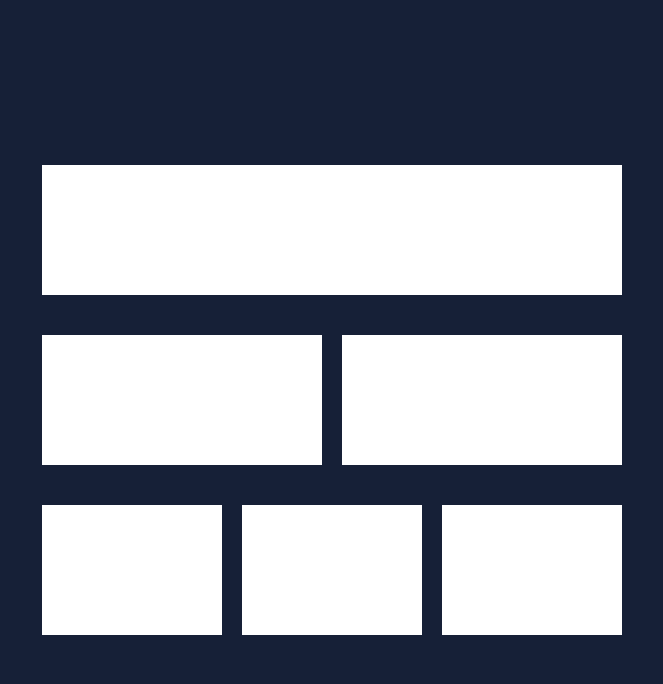
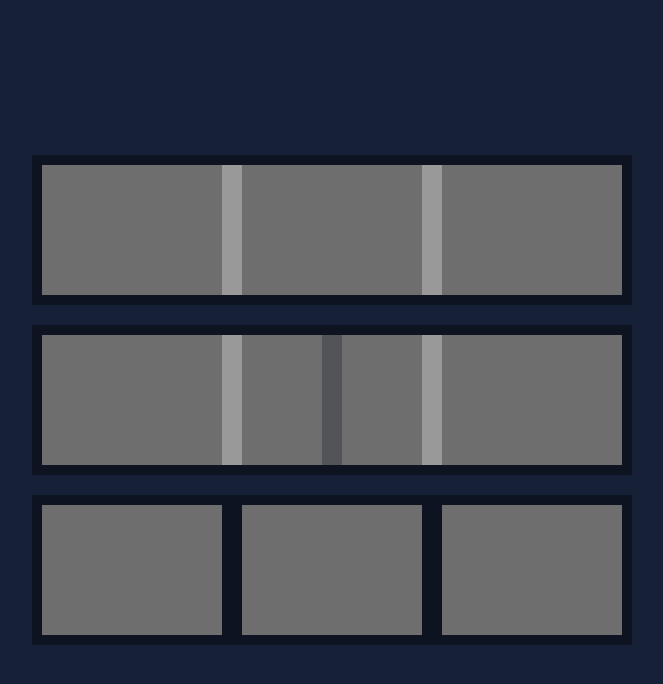
Before and after one commit to DaniAkash/simple-drag-and-drop, a React (Create React App) app: page / in a window 1280 px wide. Shown: the top 684 px of the page, without its empty margins (308-971 px from the left). Built offline with nearby package versions, Linux system fonts and the light colour scheme.

Commit message:
add transparent mine rows

```diff
--- a/src/App.js
+++ b/src/App.js
@@ -19,6 +19,7 @@ class App extends Component {
     bottomBarIsHidden: true,
     selectedTiles: initialContainer,
     dropZone: ['',''],
+    activatedMine: ['',''],
     isUnselectedDropZone: false,
     isUnselectedDragging: false,
     isSelectedDragging: false,
@@ -40,6 +41,8 @@ class App extends Component {
     this.unselectedDragEnd = this.unselectedDragEnd.bind(this);
     this.setDropZone = this.setDropZone.bind(this);
     this.setUnselectedDropZone = this.setUnselectedDropZone.bind(this);
+    this.activateMine = this.activateMine.bind(this);
+    this.deactivateMine = this.deactivateMine.bind(this);
     this.selectTile = this.selectTile.bind(this);
     this.unSelectTile = this.unSelectTile.bind(this);
     this.setDraggedTile = this.setDraggedTile.bind(this);
@@ -123,6 +126,18 @@ class App extends Component {
     });
   }
 
+  activateMine(cord) {
+    this.setState({
+      activatedMine: cord,
+    });
+  }
+
+  deactivateMine() {
+    this.setState({
+      activatedMine: ['',''],
+    });
+  }
+
   selectTile(cord) {
     const selectedTiles = JSON.parse(JSON.stringify(this.state.selectedTiles)); // ToDo: Find a better way to clone the array
     const x = cord[0], y=cord[1];
@@ -173,6 +188,9 @@ class App extends Component {
           setDropZone={this.setDropZone}
           selectTile={this.selectTile}
           draggedTile={this.state.draggedTile}
+          activateMine={this.activateMine}
+          deactivateMine={this.deactivateMine}
+          activatedMine={this.state.activatedMine}
         />
         <HoverArea
           showBottomBar={this.showBottomBar}
--- a/src/Components/Container/Container.js
+++ b/src/Components/Container/Container.js
@@ -15,6 +15,9 @@ class Container extends Component {
     setDropZone: PropTypes.func.isRequired,
     selectTile: PropTypes.func.isRequired,
     draggedTile: PropTypes.object.isRequired,
+    activateMine: PropTypes.func.isRequired,
+    deactivateMine: PropTypes.func.isRequired,
+    activatedMine: PropTypes.array.isRequired,
   }
 
   render() {
@@ -34,6 +37,9 @@ class Container extends Component {
               setDropZone={this.props.setDropZone}
               selectTile={this.props.selectTile}
               draggedTile={this.props.draggedTile}
+              activatedMine={this.props.activatedMine}
+              activateMine={this.props.activateMine}
+              deactivateMine={this.props.deactivateMine}
             />
           )
         }
--- /dev/null
+++ b/src/Components/Mine/Mine.js
@@ -0,0 +1,23 @@
+import React from 'react';
+
+const Mine = ({
+  isActivated,
+  activateMine,
+  deactivateMine,
+  xCord,
+  yCord,
+}) => {
+
+  const visibility = isActivated ? 'hidden' : 'visible';
+
+  const enterDrop = () => activateMine([xCord, yCord]);
+
+  return (
+    <div
+      className={`mine ${visibility}`}
+      onDragEnter={enterDrop}
+    />
+  );
+};
+
+export default Mine;
--- a/src/Components/Row/Row.js
+++ b/src/Components/Row/Row.js
@@ -2,6 +2,7 @@ import React from 'react';
 
 import SelectedTile from '../Tile/SelectedTile';
 import DropArea from '../DropArea/DropArea';
+import Mine from '../Mine/Mine';
 
 const Row = ({
   items,
@@ -14,6 +15,9 @@ const Row = ({
   setDropZone,
   selectTile,
   draggedTile,
+  activatedMine,
+  activateMine,
+  deactivateMine,
 }) => (
   <div className={'row'}>
     {
@@ -31,14 +35,21 @@ const Row = ({
             />
           );
         } else {
+
           let isDropZone = false;
           if (dropZone[0] === xCord && dropZone[1] === yCord) {
             isDropZone = true;
           }
+
+          let isDragging = false;
+          if (activatedMine[0] === xCord && activatedMine[1] === yCord) {
+            isDragging= true;
+          }
+
           return (
             <DropArea
               key={index}
-              isDragging={isUnselectedDragging || isSelectedDragging}
+              isDragging={isDragging}
               isDropZone={isDropZone}
               xCord={xCord}
               yCord={yCord}
@@ -49,6 +60,29 @@ const Row = ({
         }
       })
     }
+    <div className="mine-row">
+      {
+        items.map((each, index) => {
+          let yCord = index;
+
+          let isActivated = false;
+          if(activatedMine[0] === xCord && activatedMine[1] === yCord) {
+            isActivated = true;
+          }
+
+          return (
+            <Mine
+              key={index}
+              isActivated={isActivated}
+              activateMine={activateMine}
+              deactivateMine={deactivateMine}
+              xCord={xCord}
+              yCord={yCord}
+            />
+          );
+        })
+      }
+    </div>
   </div>
 );
 
--- a/src/index.css
+++ b/src/index.css
@@ -118,3 +118,26 @@ body {
 .dropzone {
   background-color: blue !important;
 }
+
+.mine-row {
+  position: absolute;
+  display: flex;
+  flex: 1;
+  justify-content: space-between;
+  width: 600px;
+  height: 150px;
+  background-color: rgba(0, 0, 0, 0.4);
+}
+
+.mine {
+  /* height: 150px;
+  width: 20px; */
+  flex: 1;
+  margin: 10px;
+  background-color: rgba(100, 100, 100, 0.8);
+  z-index: 999;
+}
+
+.mine.hidden {
+  z-index: -999 !important;
+}
```
